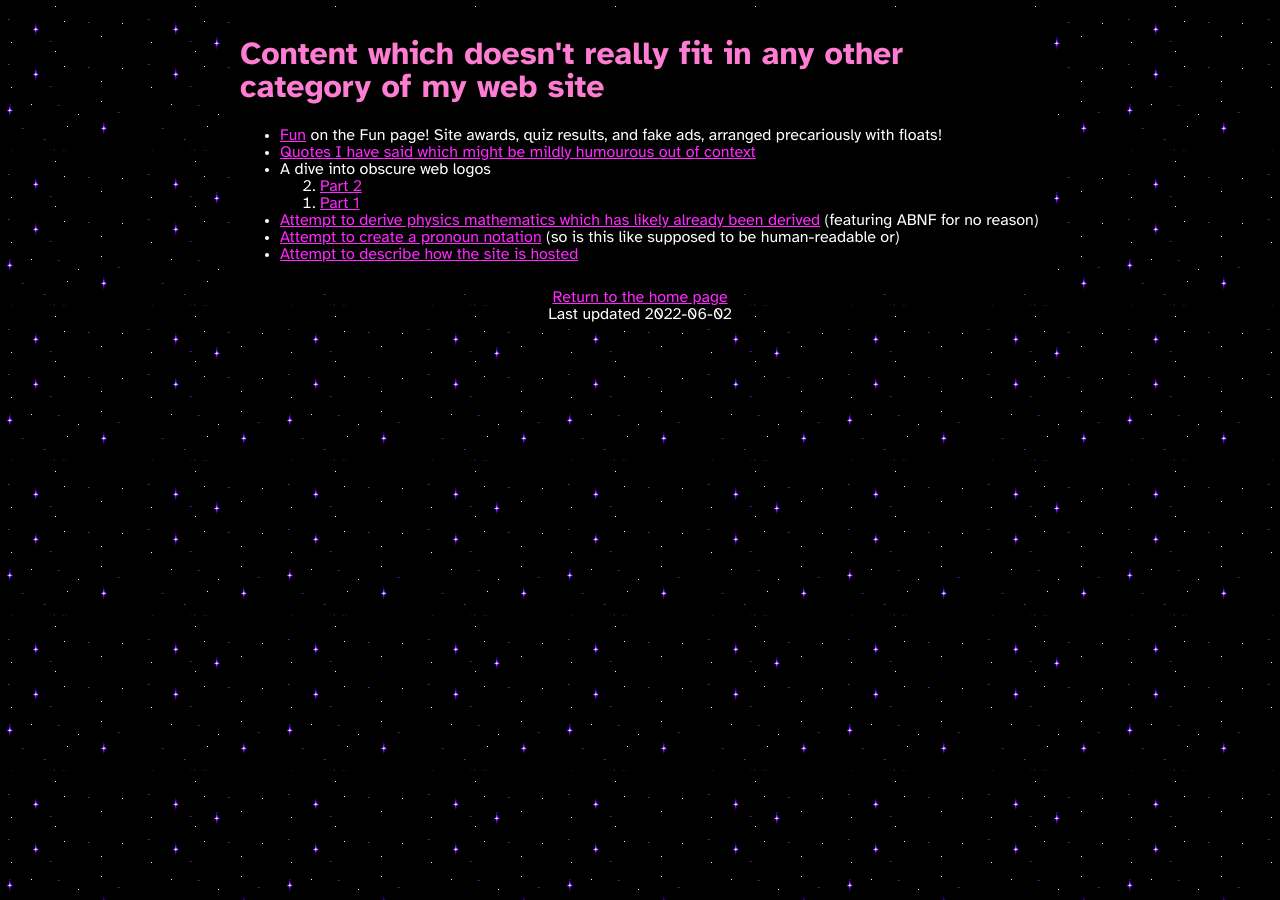
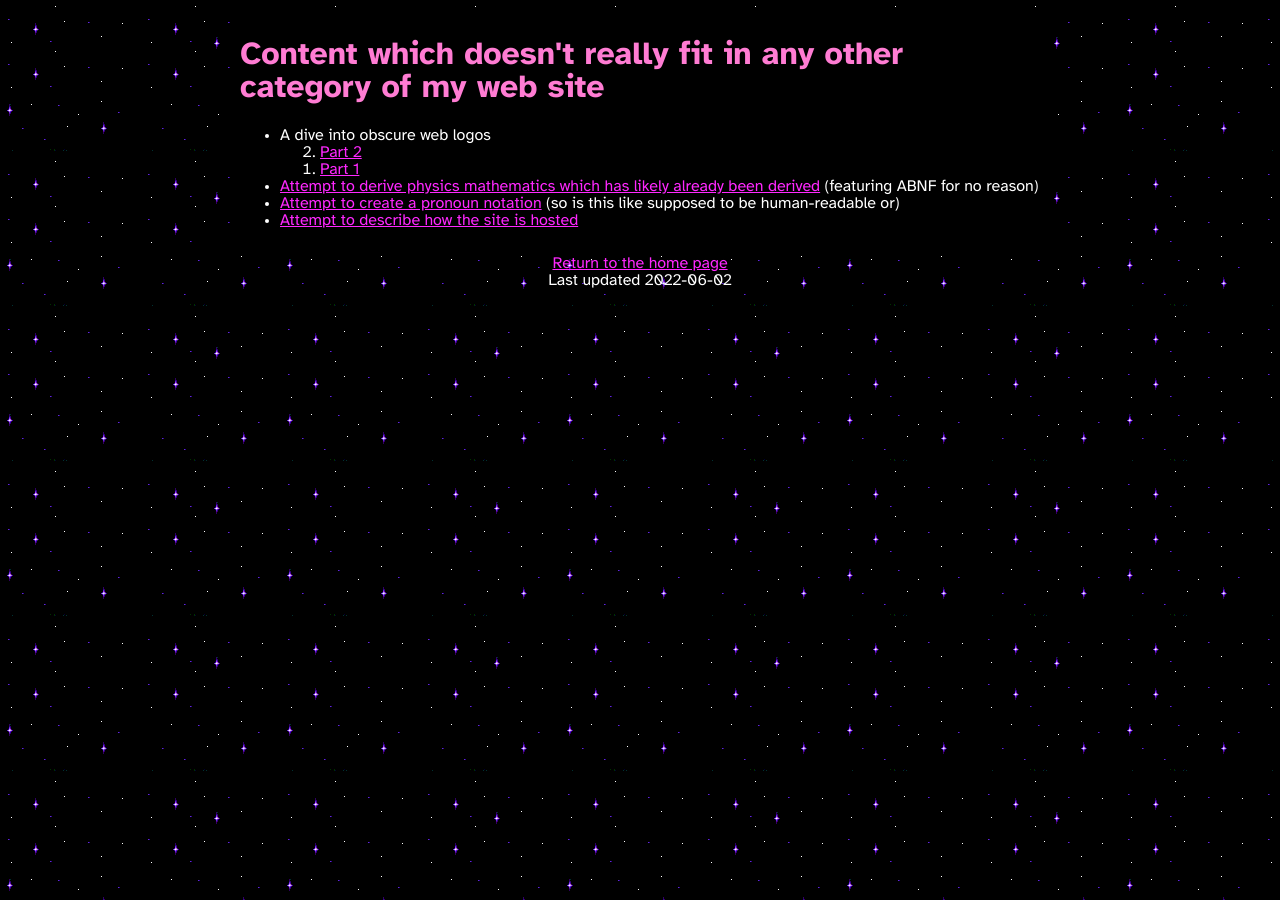
Before and after one commit to mincerafter42/mincerafter42.github.io, a Jekyll site: the page built from misc.md, in a window 1280 px wide. Built offline with Jekyll 4.4.1, drawn with Linux system fonts in a browser that asks for light colours.

Commit message:
Added fun page to index and moved quotes to fun.

```diff
--- a/fun/index.html
+++ b/fun/index.html
@@ -12,7 +12,7 @@
 <main>
 <h1>Fun</h1>
 These floats are out of control!<br>
-Featuring quiz results, site awards, and fake ads.<br>
+Featuring quiz results, site awards fake ads, and more randomness.<br>
 <a href=/>Back to Viatrix's home page</a>
 <figure><img src="balloons.gif" alt="balloons"/><figcaption>Balloons are fun, right? Oodles of fun! I'm having such fun with them!</figcaption></figure>
 
@@ -40,6 +40,8 @@
 Awarded 22/25/22">
 <figcaption><a href=8601award.html>More about my ISO 8601 award</a></figcaption></figure>
 
+<figure><a href=/quotes>Viatrix Out Of Context</a></figure>
+
 <figure><img src=time_travel.png width=266 height=311 alt="Woman: I've traveled here from the year 2004 to say this:
 Wanna see my website?
 Narrator: While it's technically true, I wish she'd stop prefacing every sentence with that."><figcaption>An edit of <a href=https://xkcd.com/630>xkcd: Time Travel</a></figcaption></figure>
--- a/index.html
+++ b/index.html
@@ -74,6 +74,7 @@
 <li><a href=cuddle>Cuddling</a>
 <li><a href=other-web-sites>Web Sites</a>
 <li><a href=webmastery>Webmastery</a>
+<li><a href=fun>Fun</a>
 <li><a href=misc>Miscellaneous</a>
 </ul>
 </nav>
--- a/misc.md
+++ b/misc.md
@@ -5,8 +5,6 @@
 ---
 # Content which doesn't really fit in any other category of my web site
 
-- [Fun](/fun) on the Fun page! Site awards, quiz results, and fake ads, arranged precariously with floats!
-- [Quotes I have said which might be mildly humourous out of context](/quotes)
 - A dive into obscure web logos
   2. [Part 2](/2021/10/06/obscure-web-logos-part-2)
   1. [Part 1](/2021/09/27/obscure-web-logos)
```
